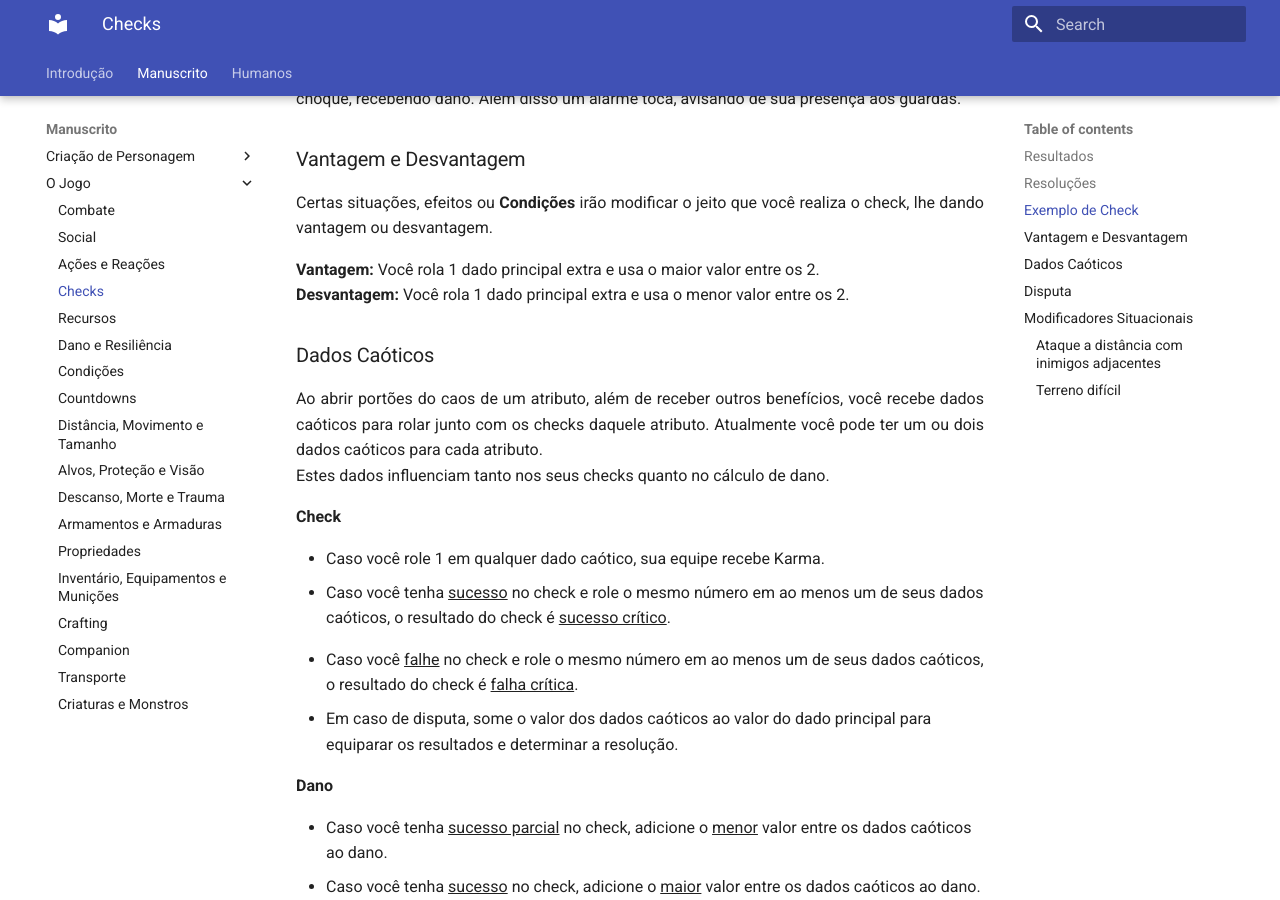
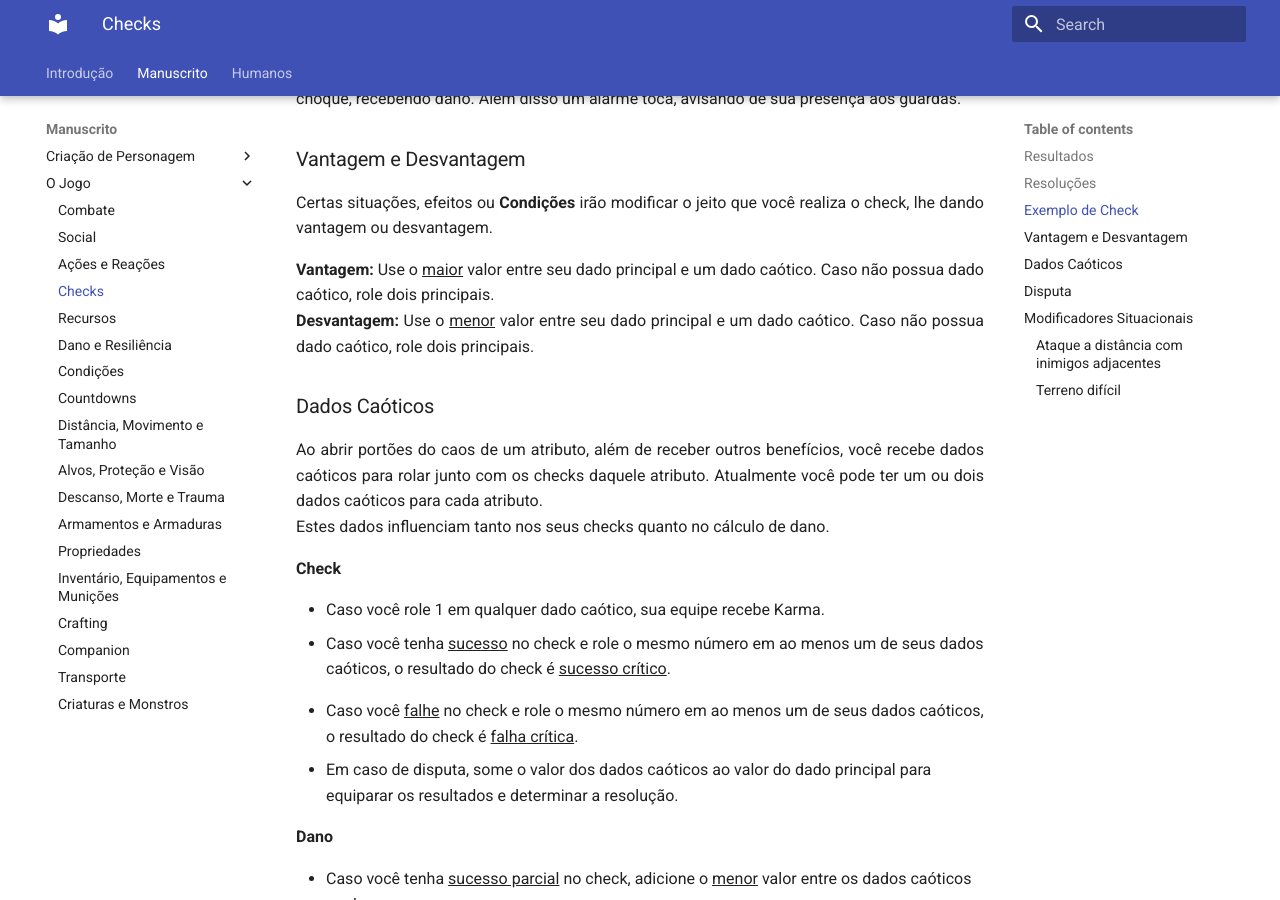
Before and after one commit to henriqueschorr/henriqueschorr.github.io, an MkDocs documentation site: the page built from docs/1_core/3_game/checks.md, in a window 1280 px wide and 900 px high, scrolled down 2015 px. Built offline with MkDocs 1.6.1 and Material for MkDocs 9.7.7, drawn with Linux system fonts in a browser that asks for light colours.

```diff
--- a/docs/1_core/3_game/checks.md
+++ b/docs/1_core/3_game/checks.md
@@ -53,8 +53,8 @@ Remella rola uma falha crítica. Beck não consegue desativar a fechadura digita
 
 Certas situações, efeitos ou **Condições** irão modificar o jeito que você realiza o check, lhe dando vantagem ou desvantagem.
 
-**Vantagem:** Você rola 1 dado principal extra e usa o maior valor entre os 2.
-**Desvantagem:** Você rola 1 dado principal extra e usa o menor valor entre os 2.
+**Vantagem:** Use o <ins>maior</ins> valor entre seu dado principal e um dado caótico. Caso não possua dado caótico, role dois principais.
+**Desvantagem:** Use o <ins>menor</ins> valor entre seu dado principal e um dado caótico. Caso não possua dado caótico, role dois principais.
 
 ### Dados Caóticos
 
--- a/mkdocs.yml
+++ b/mkdocs.yml
@@ -66,6 +66,7 @@ nav:
       - Crafting: 2_human/crafting.md
       - Companion: 2_human/companion.md
       - Transporte: 2_human/transport.md
+      - Descanso: 2_human/rest.md
 
 extra_css:
   - stylesheets/extra.css
```
Also changed, not shown: docs/2_human/rest.md (added, +19 -0 lines).
